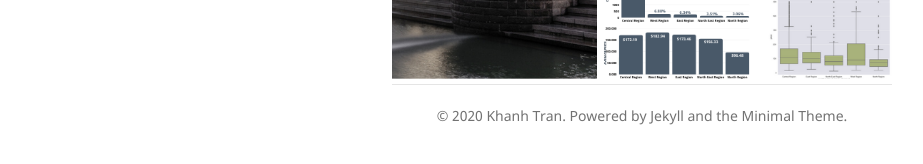
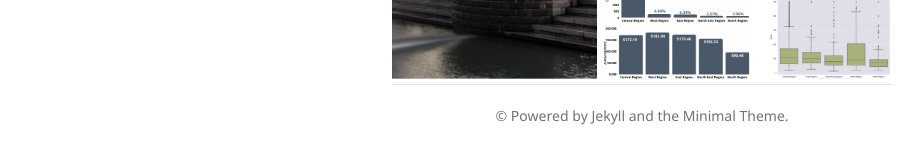
Before and after one commit to nurdinsulaemann/nurdinsulaemann.github.io, a Jekyll site: the page built from index.md, in a window 1280 px wide and 900 px high, scrolled down 1768 px. Shown: the part 724-888 px from the top of the window, without its empty margins (178-1101 px from the left). Built offline with Jekyll 4.4.1, drawn with Linux system fonts in a browser that asks for light colours; our own code applies the rules of GitHub Pages for plain Markdown files.

Commit message:
Update index.md

```diff
--- a/index.md
+++ b/index.md
@@ -51,4 +54,4 @@ Mayoritas listing Airbnb di Singapura terkonsentrasi di Central Region, dengan h
 <center><img src="images/Airbnb2.png"/></center>
 
 ---
-<center>© 2020 Khanh Tran. Powered by Jekyll and the Minimal Theme.</center>
+<center>© Powered by Jekyll and the Minimal Theme.</center>
```
Also changed, not shown: other parts of index.md (+5 -2 lines).
